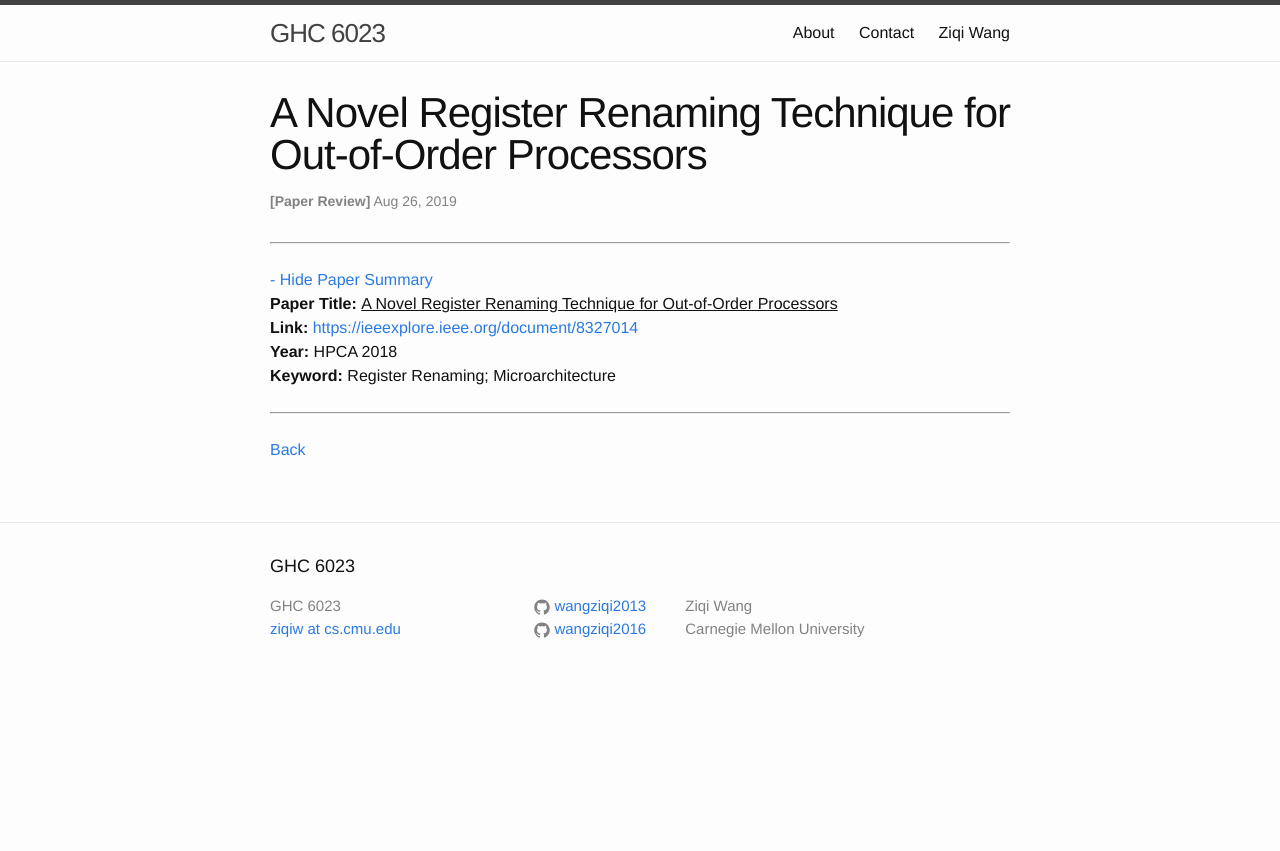
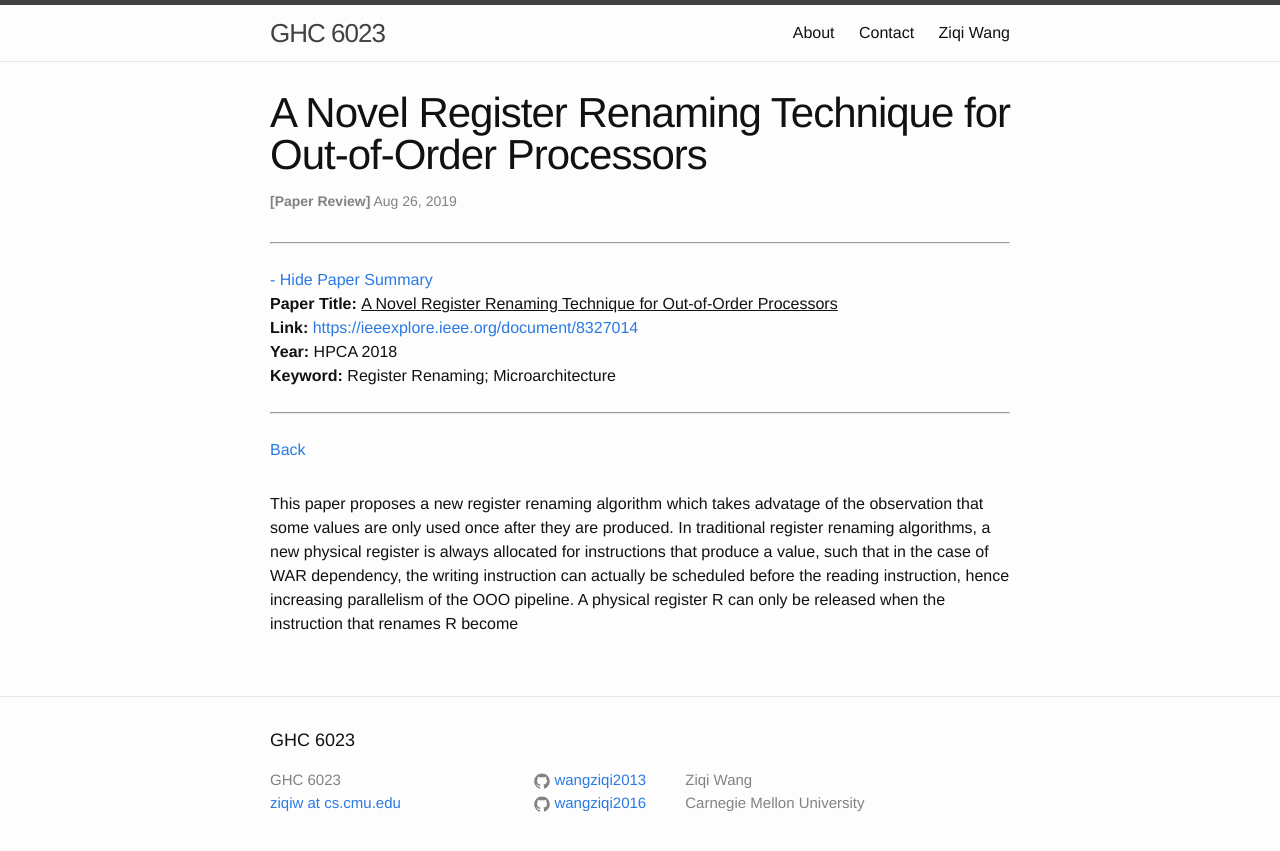
Before and after one commit to wangziqi2013/wangziqi2013.github.io, a Jekyll site: the page built from _posts/2019-08-25-a-novel-register-renaing-technique-for-ooo-processors.markdown, in a window 1280 px wide. Shown: the top 851 px of the page. Built offline with Jekyll 4.4.1, drawn with Linux system fonts in a browser that asks for light colours.

Commit message:
Adding renaming

```diff
--- a/_posts/2019-08-25-a-novel-register-renaing-technique-for-ooo-processors.markdown
+++ b/_posts/2019-08-25-a-novel-register-renaing-technique-for-ooo-processors.markdown
@@ -12,3 +12,9 @@ htm_cd:
 htm_cr:
 version_mgmt:
 ---
+
+This paper proposes a new register renaming algorithm which takes advatage of the observation that some values are only
+used once after they are produced. In traditional register renaming algorithms, a new physical register is always allocated
+for instructions that produce a value, such that in the case of WAR dependency, the writing instruction can actually be
+scheduled before the reading instruction, hence increasing parallelism of the OOO pipeline. A physical register R can
+only be released when the instruction that renames R become
```
